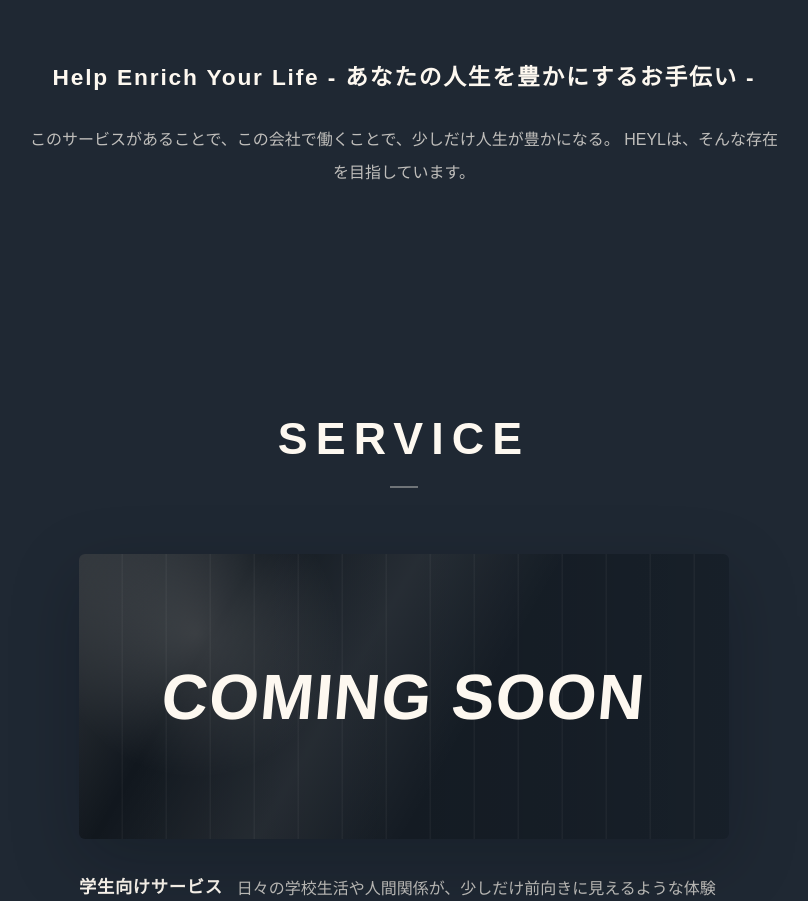
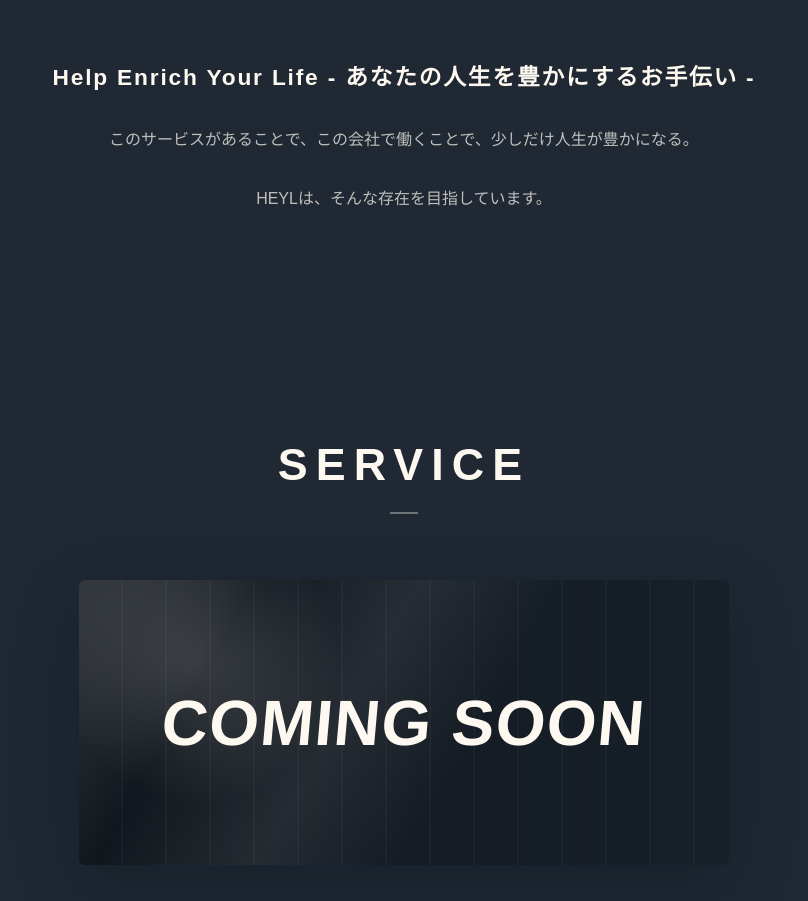
Before and after one commit to admin-heyl/heyl-corporate, a Next.js app in the folder heyl-corporate-site/: page / in a window 1280 px wide. Shown: the part 1020-1921 px from the top of the page, without its empty margins (236-1044 px from the left). Built offline with nearby package versions, Linux system fonts and the light colour scheme.

Commit message:
Update page.tsx

```diff
--- a/heyl-corporate-site/app/page.tsx
+++ b/heyl-corporate-site/app/page.tsx
@@ -65,10 +65,8 @@
         <SectionTitle title="ABOUT" />
         <div className="center-copy">
           <h2>Help Enrich Your Life - あなたの人生を豊かにするお手伝い -</h2>
-          <p>
-            このサービスがあることで、この会社で働くことで、少しだけ人生が豊かになる。
-            HEYLは、そんな存在を目指しています。
-          </p>
+          <p>このサービスがあることで、この会社で働くことで、少しだけ人生が豊かになる。</p>
+          <p>HEYLは、そんな存在を目指しています。</p>
         </div>
       </section>
 
```
